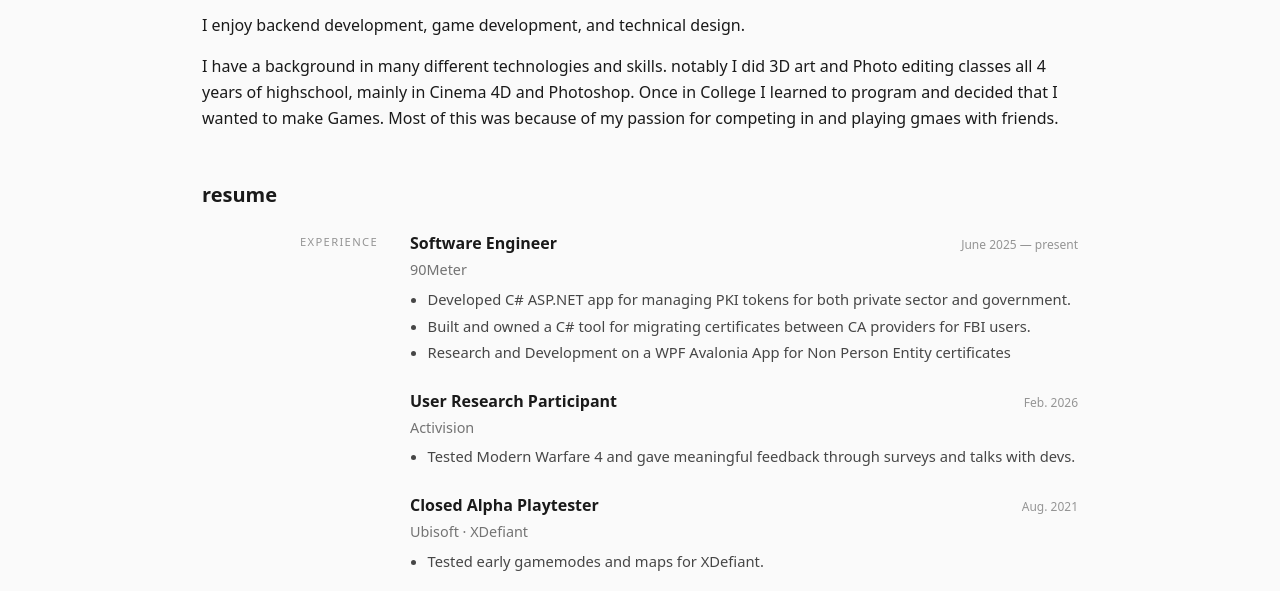
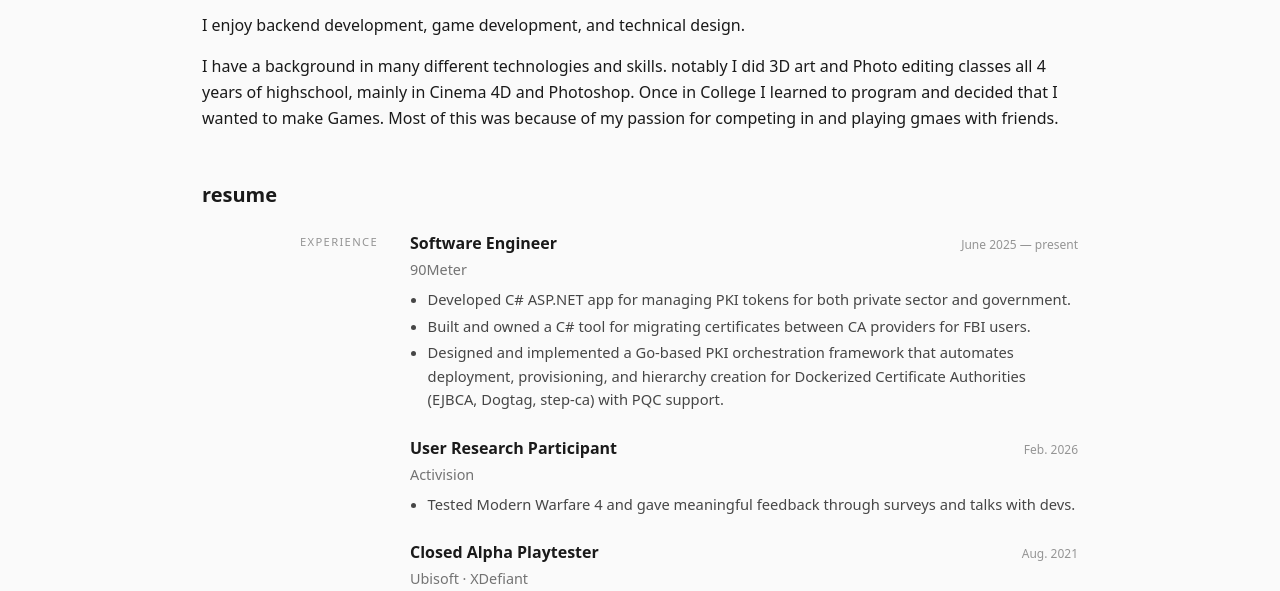
Before and after one commit to Greg-Chinnici/gregdev, a website: page public/index.html in a window 1280 px wide. Shown: the part 209-800 px from the top of the page. Drawn offline with Linux system fonts and the light colour scheme; no server answers.

Commit message:
recent work project

```diff
--- a/public/index.html
+++ b/public/index.html
@@ -133,8 +133,9 @@
                                     certificates between CA providers for FBI users.
                                 </li>
                                 <li>
-                                    Research and Development on a WPF Avalonia
-                                    App for Non Person Entity certificates
+                                    Designed and implemented a Go-based PKI orchestration framework that
+                                    automates deployment, provisioning, and hierarchy creation for Dockerized
+                                    Certificate Authorities (EJBCA, Dogtag, step-ca) with PQC support.
                                 </li>
                             </ul>
                         </div>
```
